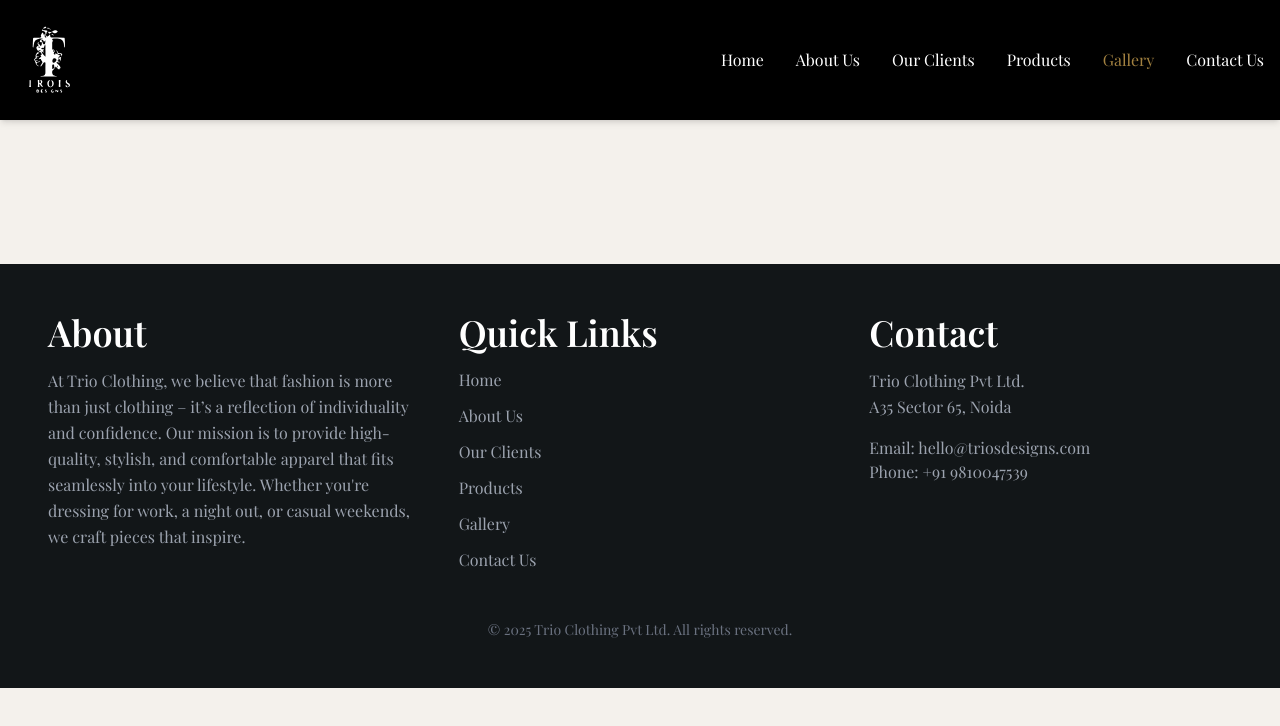
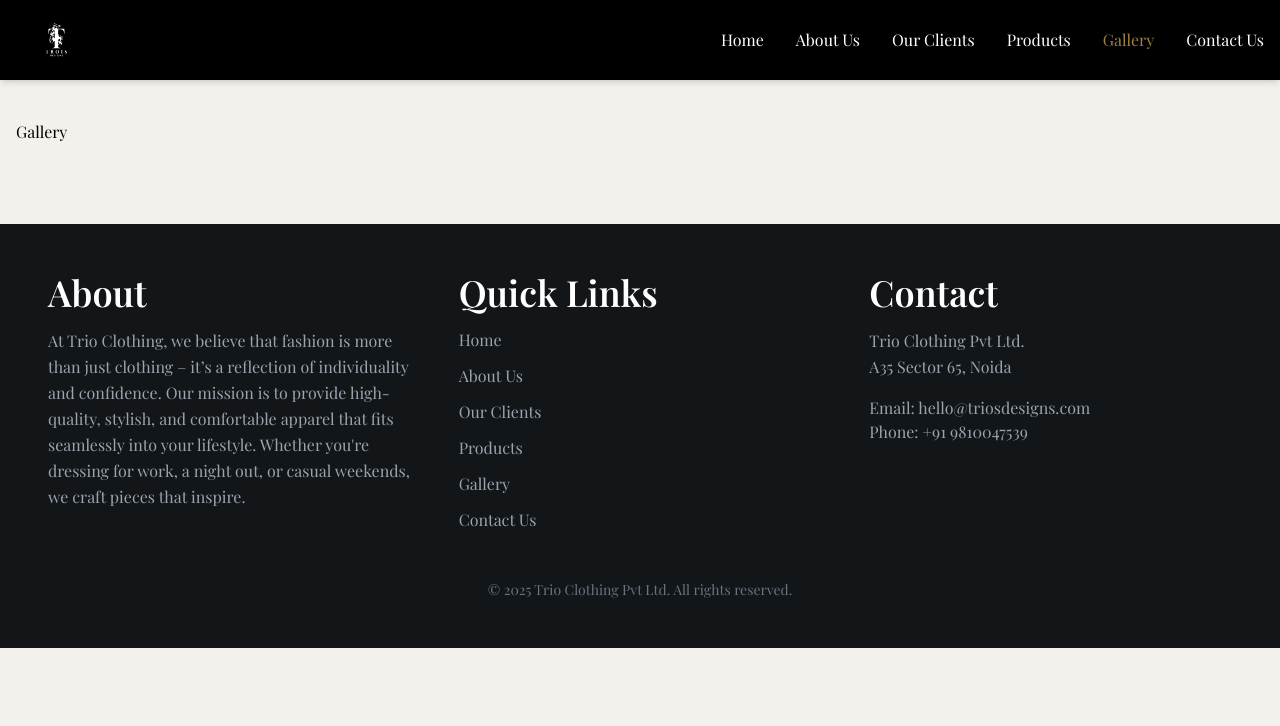
Before and after one commit to Pankaj1713/trio-designs, a React (Vite) app: page /gallery in a window 1280 px wide. Shown: the top 726 px of the page. Built offline with nearby package versions, Linux system fonts and the light colour scheme; a web font is replaced by a local one.

Commit message:
change width height of header lodo

```diff
--- a/index.html
+++ b/index.html
@@ -4,7 +4,7 @@
     <meta charset="UTF-8" />
     <link rel="icon" type="image/svg+xml" href="/vite.svg" />
     <meta name="viewport" content="width=device-width, initial-scale=1.0" />
-<link rel="shortcut icon" href="favicon.ico" type="image/x-icon">
+    <link rel="shortcut icon" href="favicon.ico" type="image/x-icon" />
     <title>Trois Designs</title>
   </head>
   <body>
--- a/src/Components/Layout/Header/index.jsx
+++ b/src/Components/Layout/Header/index.jsx
@@ -46,7 +46,7 @@
             <img
               src="/images/logo.svg"
               alt="Logo"
-              className="w-10 h-10 md:w-16 md:h-20"
+              className="w-10 h-10 md:w-20 md:h-10"
             />
           </Link>
         </div>
--- a/src/Pages/Gallery/index.jsx
+++ b/src/Pages/Gallery/index.jsx
@@ -1,7 +1,7 @@
 import React from "react";
 
 const Gallery = () => {
-  return <div className="px-4 py-20">Gallery</div>;
+  return <div className="px-4 pt-[82px] md:pt-[120px]">Gallery</div>;
 };
 
 export default Gallery;
```
Also changed, not shown: 1 other file (tests, documents, lock files or other folders).
